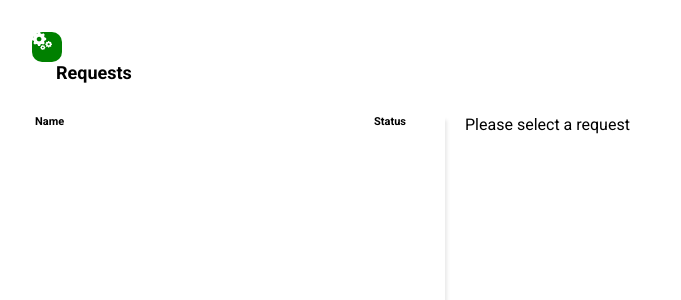
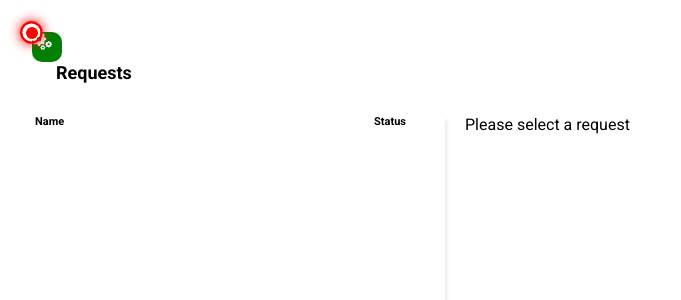
Before and after one commit to dielduarte/graphql-devtools, a React (Create React App) app: page / in a window 1280 px wide. Shown: the top 300 px of the page, without its empty margins (0-681 px from the left). Built offline with nearby package versions, Linux system fonts and the light colour scheme; the HTML template or start-up script is replaced by a standard one.

Commit message:
chore: add empty alert

```diff
--- a/src/components/Settings.module.css
+++ b/src/components/Settings.module.css
@@ -1,11 +1,12 @@
 @value colors: "../styles/colors.module.css";
-@value green, gray white from colors;
+@value green, gray, white, red from colors;
 @value flexUtils: "../styles/flex-utils.module.css";
 @value zIndex: "../styles/zIndex.module.css";
 @value modal from zIndex;
 
 .iconBox {
   composes: displayFlex itemsCenter contentCenter from flexUtils;
+  position: relative;
   background: green;
   border-radius: 10px;
   height: 30px;
@@ -17,6 +18,39 @@
 .iconBox:hover,
 .iconBox:global(.active) {
   box-shadow: 0 0 10px rgba(22, 160, 133, 0.5);
+}
+
+@keyframes alertScale {
+  from {
+    transform: scale(1);
+  }
+  to {
+    transform: scale(1.2);
+  }
+}
+
+.alert {
+  animation: alertScale 1s ease-out forwards infinite alternate;
+  background: red;
+  border-radius: 50%;
+  width: 10px;
+  height: 10px;
+  position: absolute;
+  top: -4px;
+  left: -5px;
+}
+
+.alert::after {
+  border-radius: 50%;
+  content: '';
+  width: 15px;
+  height: 15px;
+  display: block;
+  border: 2px solid red;
+  top: -5px;
+  position: absolute;
+  left: -5px;
+  box-shadow: 0 0 10px red;
 }
 
 .settings {
--- a/src/components/Settings.tsx
+++ b/src/components/Settings.tsx
@@ -48,11 +48,14 @@ function Settings({ send, current }: SettingsProps) {
   return (
     <div ref={rootRef} className={styles.settings}>
       <div className={iconBoxClassName} onClick={handleOnOpen}>
+        {!active && !current.context.settings.urls.length && (
+          <div className={styles.alert} />
+        )}
         <RequestIcon />
       </div>
       {active && (
         <div className={styles.inputContainer}>
-          <h3>add URLs to start watching</h3>
+          <h3>separated by comma add URLs to start watching</h3>
           <textarea
             defaultValue={current.context.settings.urls.join(', ')}
             ref={textAreaRef}
--- a/src/styles/colors.module.css
+++ b/src/styles/colors.module.css
@@ -3,6 +3,7 @@
 @value black: #000000;
 @value gray: #BDC3C7;
 @value white: #FFF;
+@value red: #E74C3C;
 
 @value light-blue: #E5F0FE;
 @value light-green: #E0F5F5;
```
